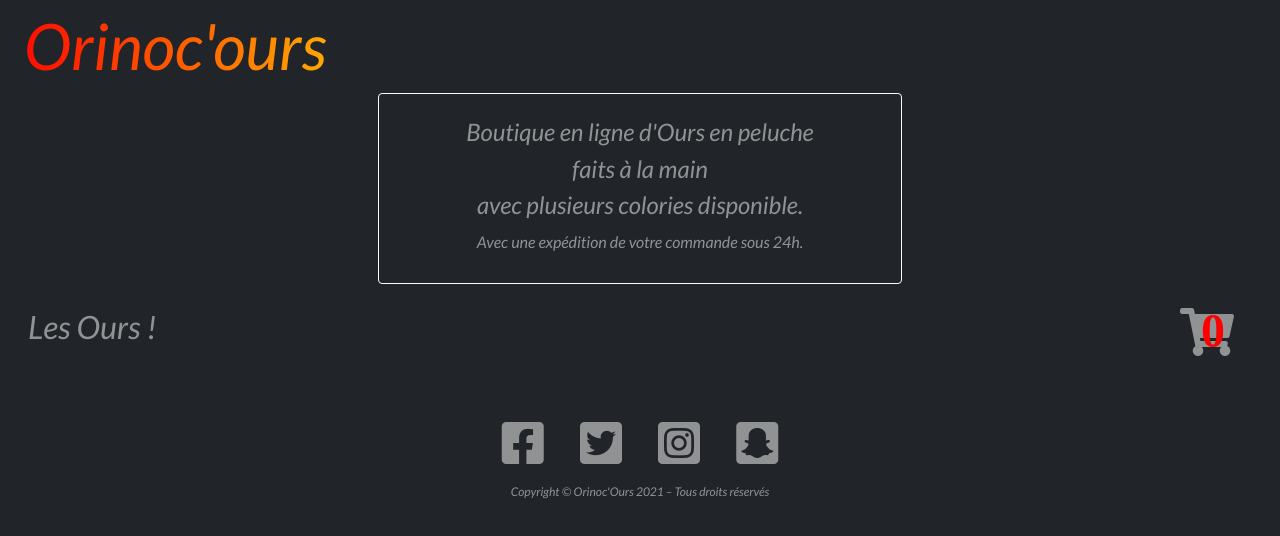
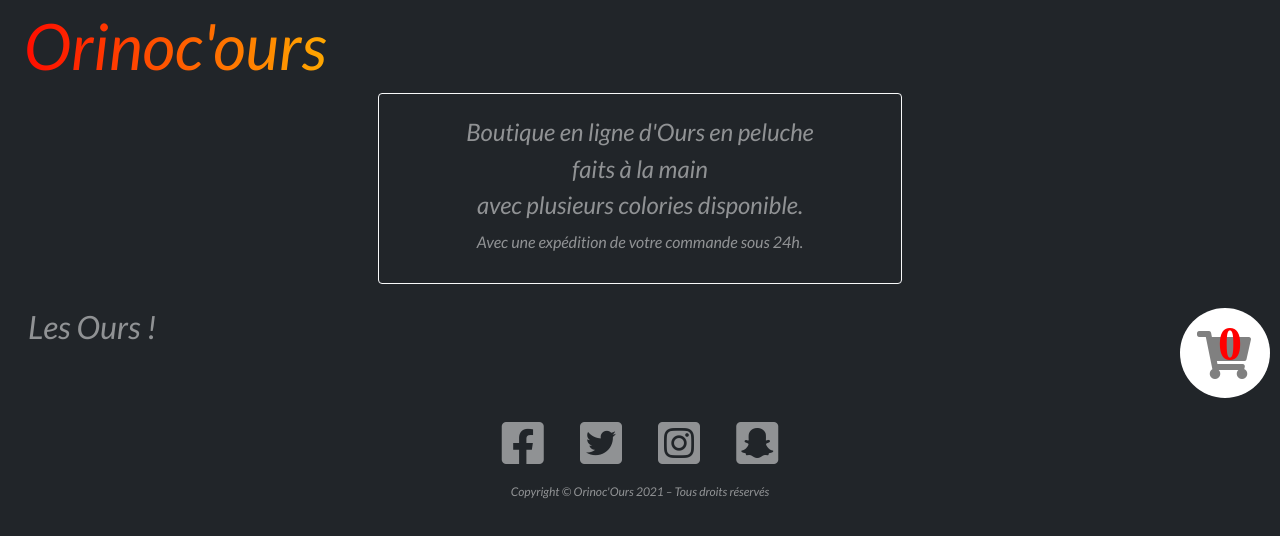
Before and after one commit to AnthonyL71/AnthonyLarmier_5_08012021, a plain HTML site: page index.html in a window 1280 px wide. Drawn offline with nearby package versions, Linux system fonts and the light colour scheme; no server answers.

Commit message:
up maj panier

```diff
--- a/css/style.css
+++ b/css/style.css
@@ -19,9 +19,18 @@ background-image: -webkit-linear-gradient(left, red, orange, yellow, green, blue
 .red {
     color:red;
     position:absolute;
-    right:9px;
-    bottom:3px;
+    left:38px;
+    bottom:32px;
     font-weight:1600;
+}
+
+.fa-shopping-cart {
+    color:grey;
+    background-color: white;
+    padding: 23px 19px 2px 17px;
+    width: 90px;
+    height: 90px;
+    border-radius: 50px;
 }
 
 .basketbutton {
```
